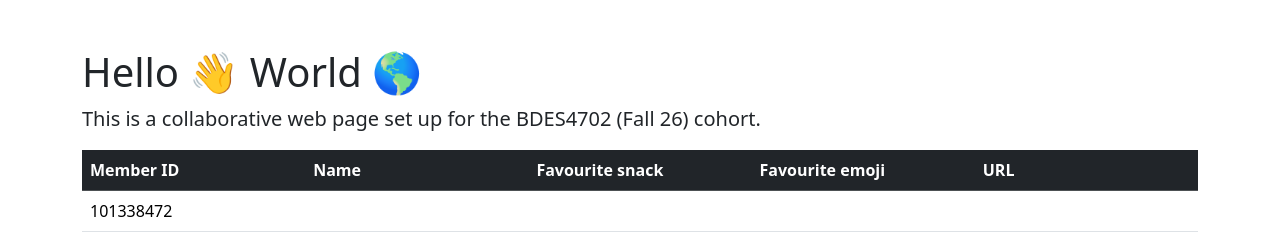
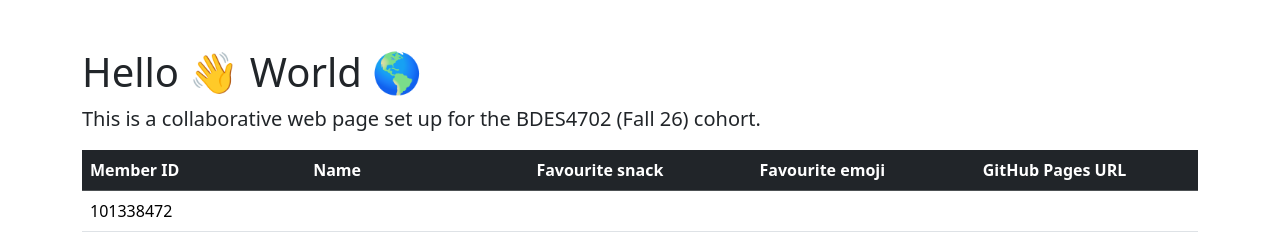
Before and after one commit to Eira289/bdes4702-f26, a plain HTML site: page list.html in a window 1280 px wide. Shown: the top 241 px of the page. Drawn offline with nearby package versions, Linux system fonts and the light colour scheme.

Commit message:
Update table header to specify 'GitHub Pages URL' instead of 'URL'

```diff
--- a/list.html
+++ b/list.html
@@ -38,7 +38,7 @@
                         Favourite emoji
                     </th>
                     <th>
-                        URL
+                        GitHub Pages URL
                     </th>
                 </thead>
                 <tbody>
```
